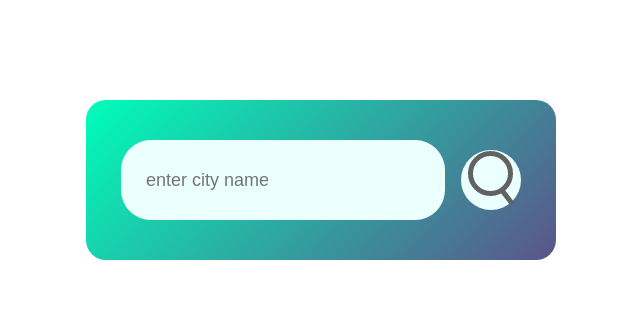
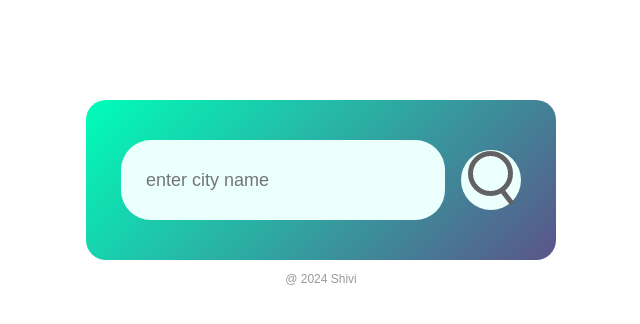
Before and after one commit to Deepakpariharr/Weather-Data-Forecasting, a plain HTML site: page index.html in a window 1280 px wide. Shown: the full height of the page, 319-959 px from the left. Drawn offline with Linux system fonts and the light colour scheme.

Commit message:
Update index.html

```diff
--- a/index.html
+++ b/index.html
@@ -104,5 +104,9 @@ searchBtn.addEventListener("click", ()=>{
 
 
     </script>
+
+     <div class="copyright">
+  <p>@ 2024 Shivi </p>
+</div>
 </body>
 </html>
```
